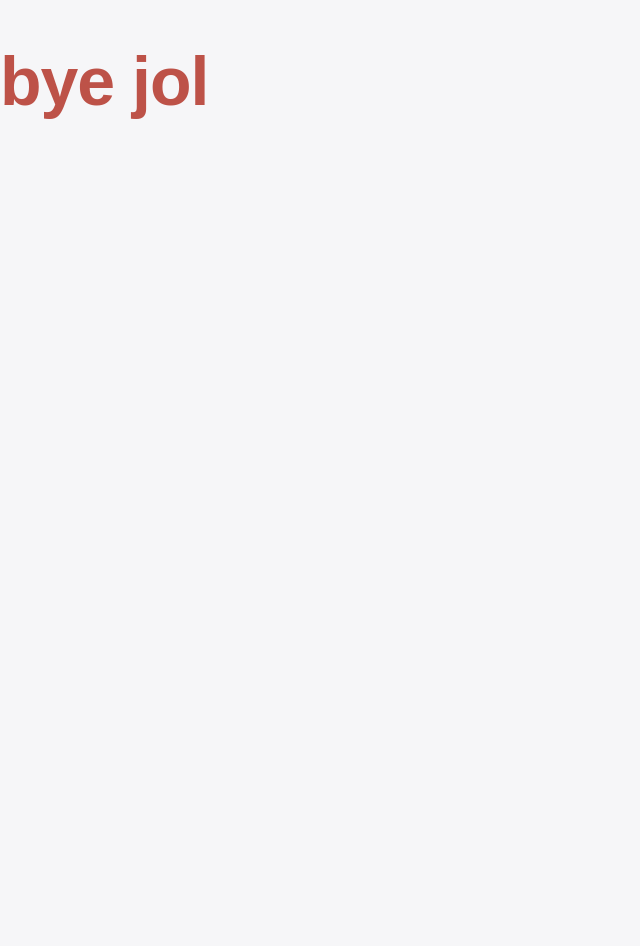
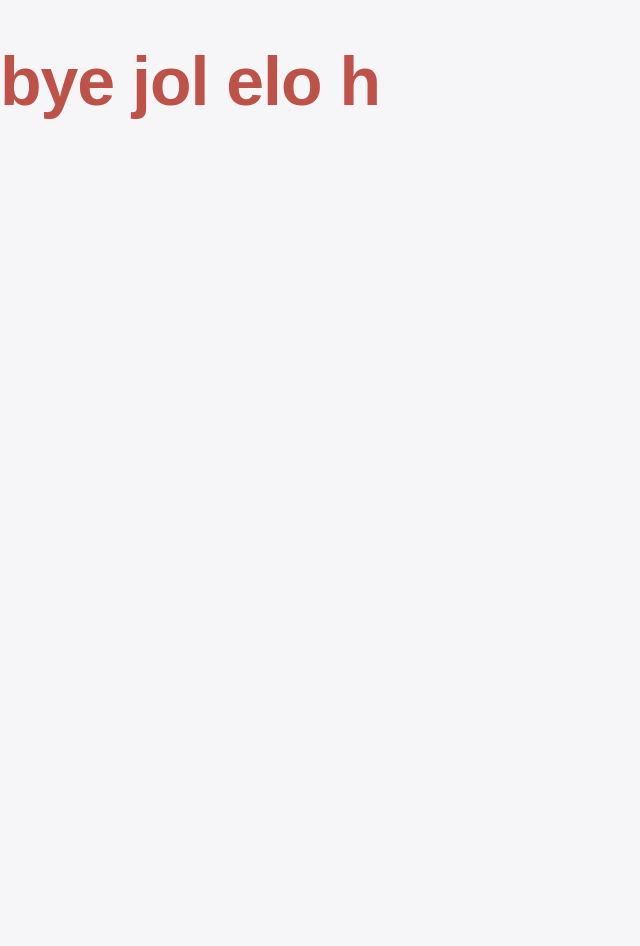
Before and after one commit to OziOcb/Design-Code, a Jekyll site: the page built from index.html, in a window 1280 px wide. Shown: the whole page, without its empty margins (0-640 px from the left). Built offline with Jekyll 4.4.1, drawn with Linux system fonts in a browser that asks for light colours; Markdown is read by kramdown in place of the engine named in the settings.

Commit message:
Initial Commit 2

```diff
--- a/_includes/hello.html
+++ b/_includes/hello.html
@@ -1 +1 @@
-<h1>bye jol</h1>
+<h1>bye jol elo h</h1>
--- a/_jadefiles/hello.jade
+++ b/_jadefiles/hello.jade
@@ -1 +1 @@
-h1 bye jol
+h1 bye jol elo h
--- /dev/null
+++ b/assets/css/0-tools/fonts.scss
@@ -0,0 +1 @@
+@import url(http://fonts.googleapis.com/css?family=Fira+Sans:400,400italic);
```
Also changed, not shown: package.json (+4 -4 lines), 2 other files.
